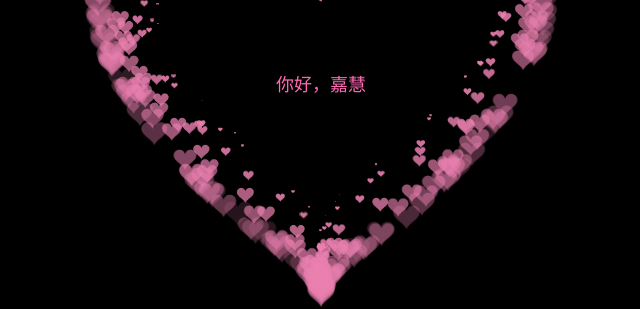
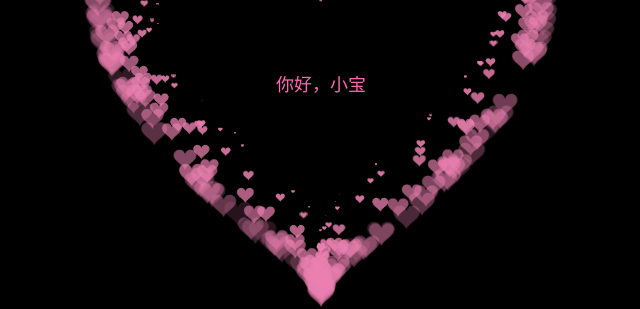
Before and after one commit to zzll2023/hhhhh, a plain HTML site: page index.html in a window 1280 px wide. Shown: the part 317-626 px from the top of the page, 319-959 px from the left. Drawn offline with Linux system fonts and the light colour scheme.

Commit message:
Update index.html

```diff
--- a/index.html
+++ b/index.html
@@ -34,7 +34,7 @@
 
 <BODY>
   <canvas id="pinkboard"></canvas>
-  <div id="text">你好，嘉慧</div>
+  <div id="text">你好，小宝</div>
   <script>
     var settings = {
       particles: {
```
